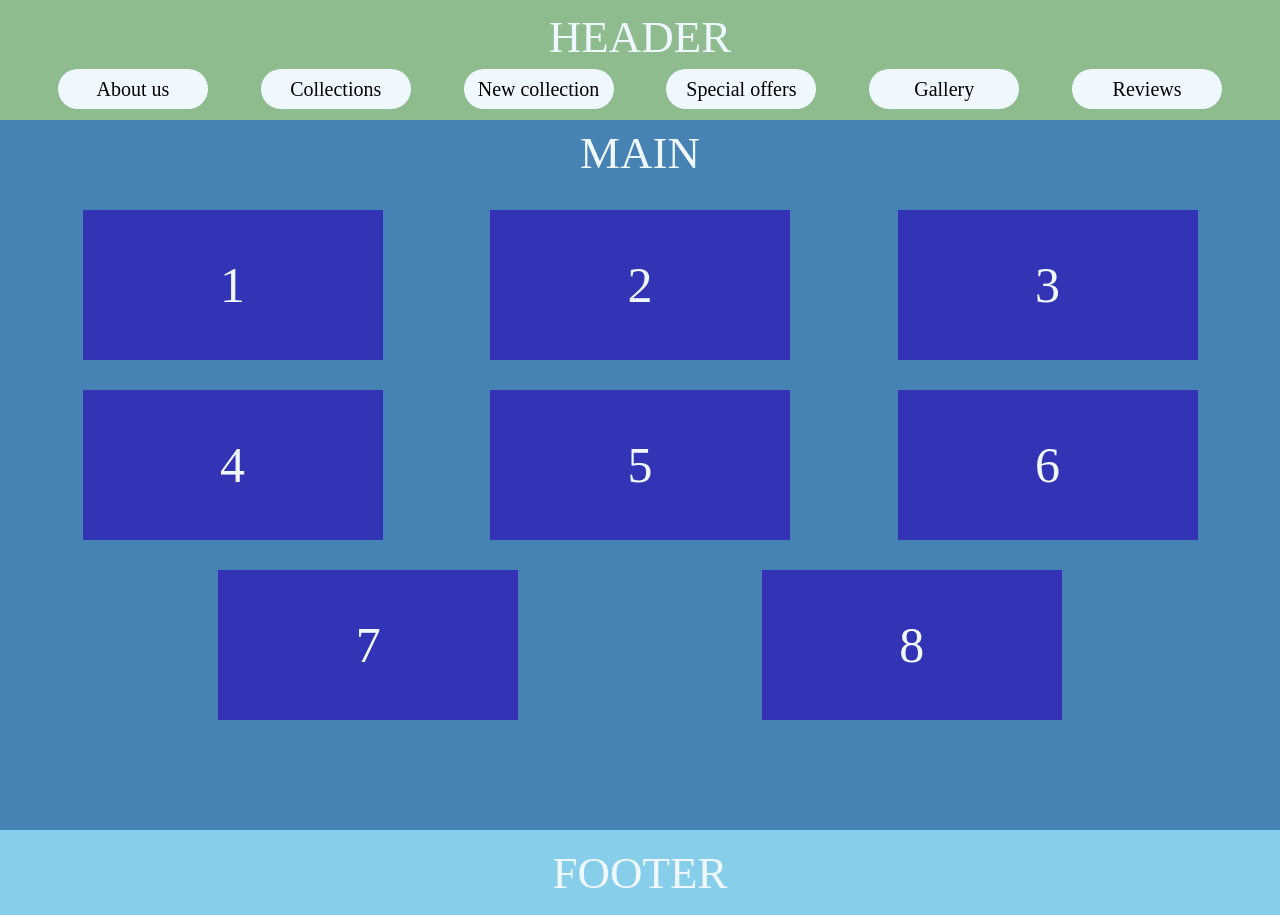
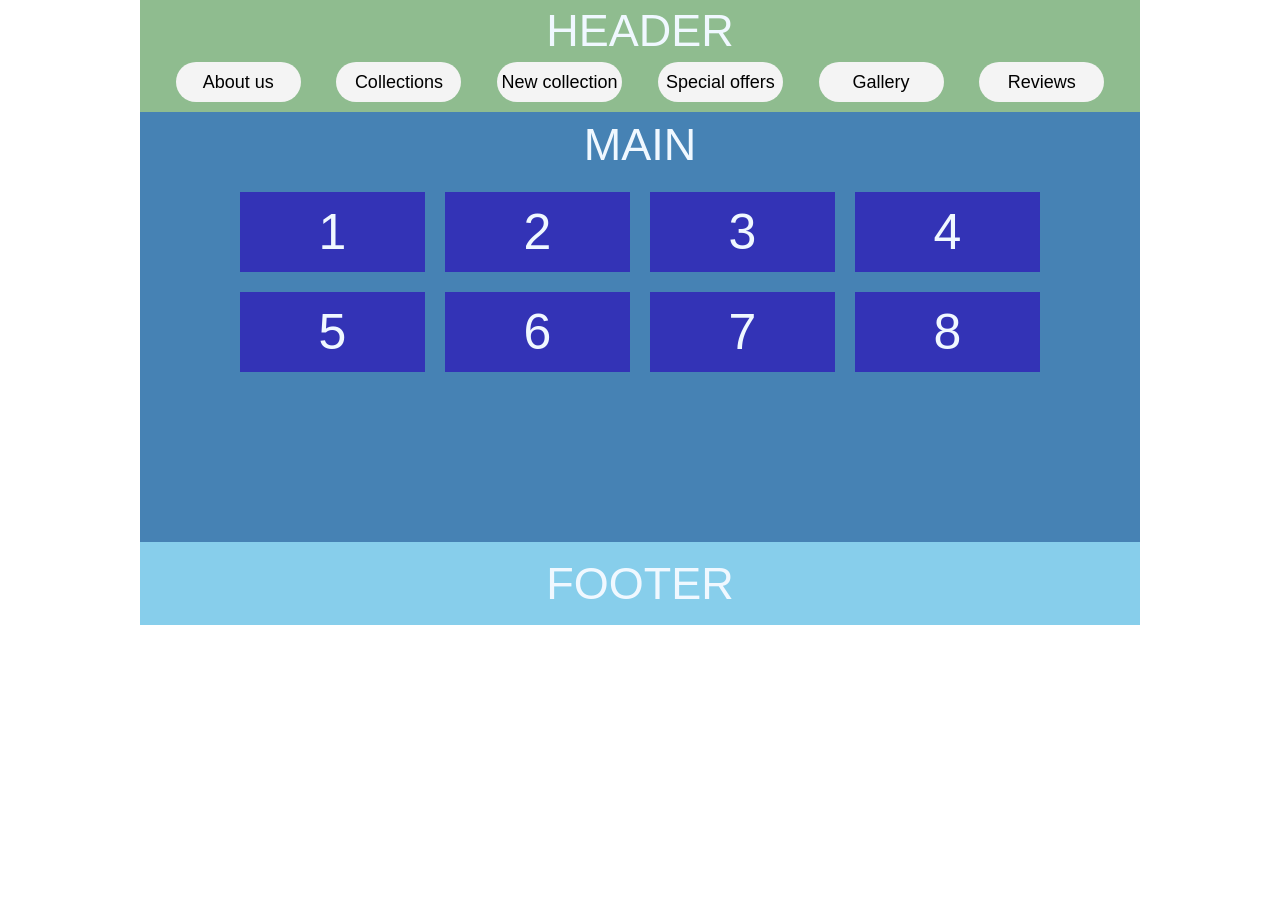
Before and after one commit to Aspinding/Home-Work-7, a plain HTML site: page index.html in a window 1280 px wide. After the commit the page ends 800 px from the top, so only its background shows below. Drawn offline with Linux system fonts and the light colour scheme.

Commit message:
Update index.css

```diff
--- a/index.css
+++ b/index.css
@@ -1,11 +1,16 @@
 body{
   margin: 0px;
+  display: flex;
+  justify-content: center;
+  align-items: center;
 }
 
 .wrapper{
+  max-width: 1000px;
+  min-width: 100px;
   display: flex;
   flex-direction: column;
-  font-family: Arial,;
+  font-family: Arial, Helvetica, sans-serif;
 }
 
 /* HEADER
@@ -13,7 +18,7 @@ body{
 .header{
   display: flex;
   background-color: #8FBC8F;
-  min-height:110px;
+  min-height: 85px;
   justify-content: space-evenly;
   align-content: space-evenly;
   flex-wrap: wrap;
@@ -33,12 +38,15 @@ body{
 
 .button{
   display: flex;
-  height: 40px;
-  width: 150px;
-  font-size: 20px;
-  background-color: aliceblue;
-  border-radius: 35px;
+  min-height: 40px;
+  max-height: 40px;
+  min-width: 125px;
+  margin: 5px;
+  font-size: 18px;
+  background-color: #F4F4F4;
+  border-radius: 25px;
   justify-content: center;
+  align-content: center;
   align-items: center;
 }
 
@@ -47,10 +55,11 @@ body{
 .main{
   display: flex;
   background-color: #4682B4;
-  min-height: 700px;
-  gap: 30px;
-  justify-content: space-evenly;
+  min-height: 420px;
+  gap: 20px;
+  justify-content: center;
   align-content: flex-start;
+  align-items: center;
   flex-wrap: wrap;
   padding: 5px;
 }
@@ -67,20 +76,21 @@ body{
 
 .window{
   display: flex;
-  height: 150px;
-  width: 300px;
+  height: 80px;
+  width: 185px;
   font-size: 50px;
   background-color: #3333B6;
   color: #F0F8FF;
   justify-content: center;
   align-items: center;
+  align-content: center;
 }
 
 /* FOOTER
 ================================= */
 .footer{
   background-color: #87CEEB;
-  min-height: 75px;
+  min-height: 73px;
   display: flex;
   justify-content: space-evenly;
   align-content: space-evenly;
```
